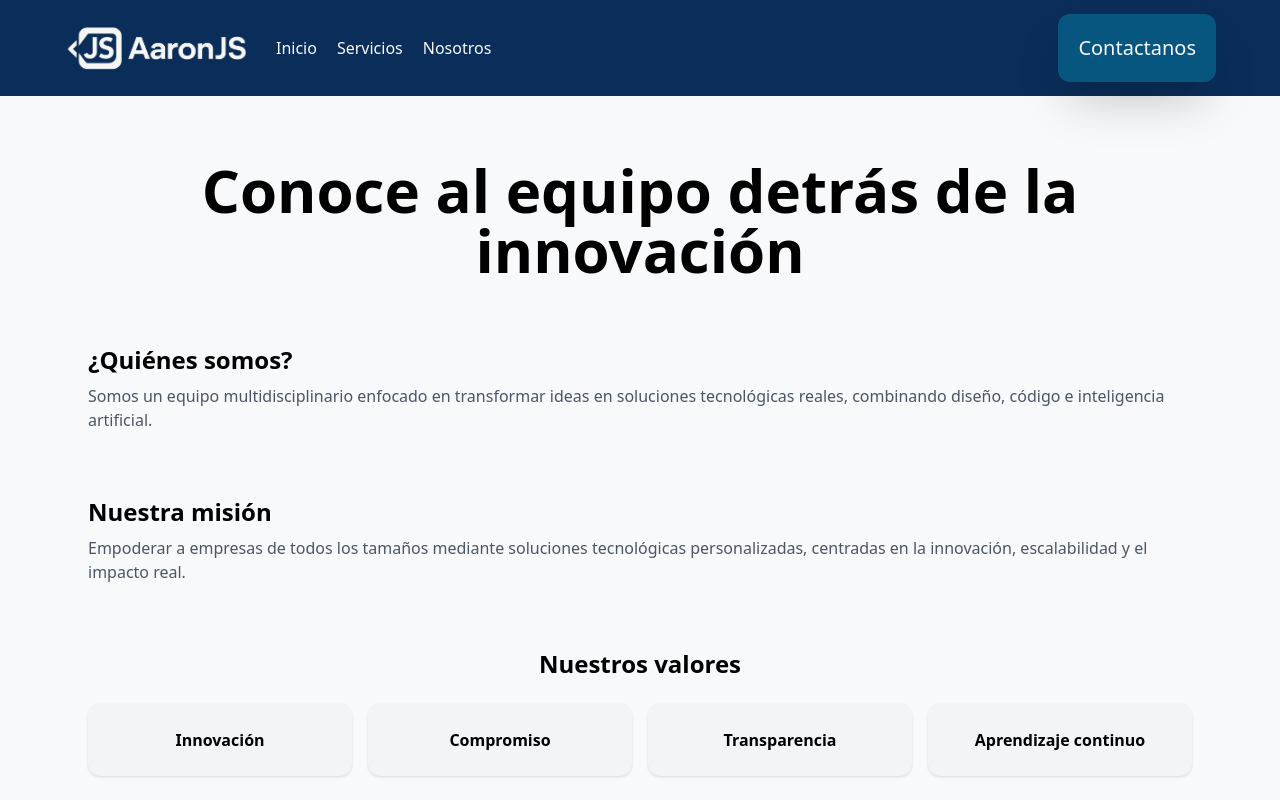
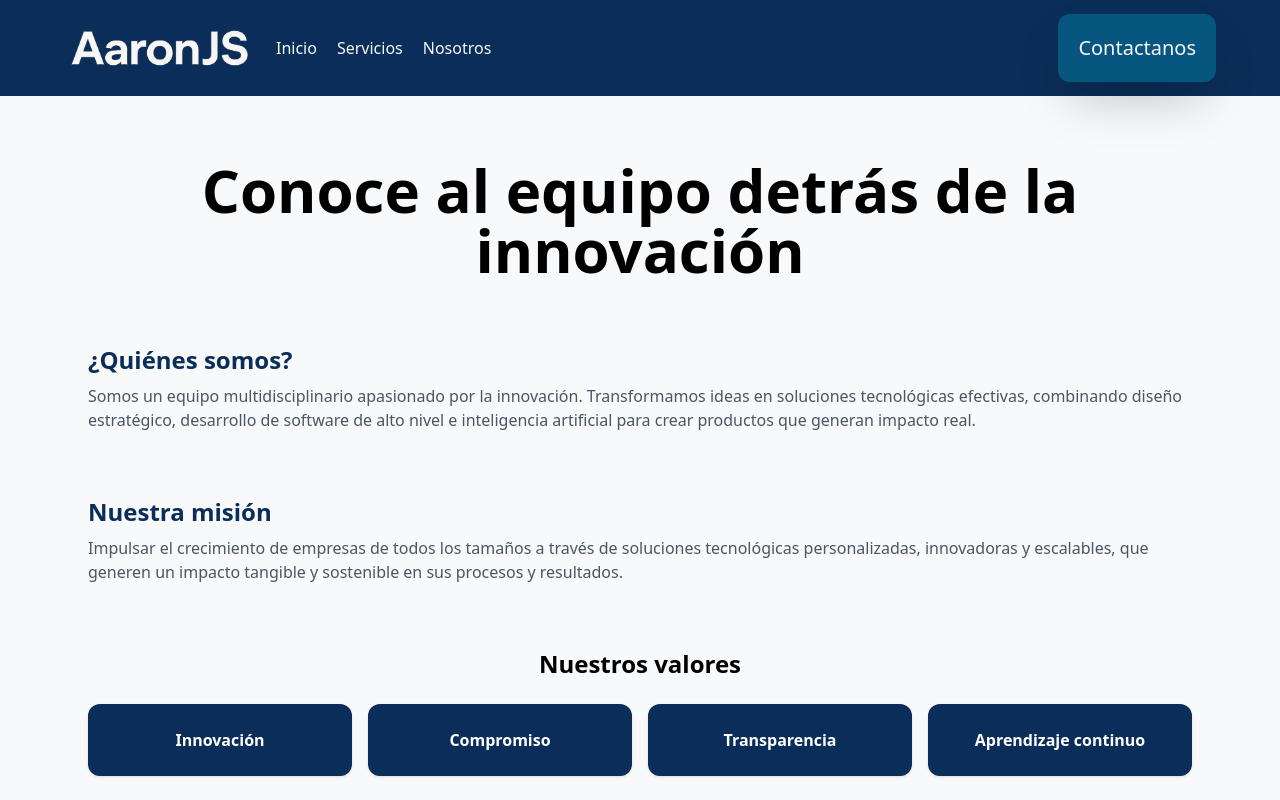
Before and after one commit to aaronJau21/AaronJS, a Next.js app: page /nosotros in a window 1280 px wide. Shown: the top 800 px of the page. Built offline with nearby package versions, Linux system fonts and the light colour scheme.

Commit message:
Refactor code structure for improved readability and maintainability

```diff
--- a/src/components/nosotros/Equipo.tsx
+++ b/src/components/nosotros/Equipo.tsx
@@ -1,6 +1,9 @@
 "use client";
 
 import { motion } from "framer-motion";
+
+import AaronImage from "@/assets/integrantes/aaron.jpg";
+import Image from "next/image";
 
 const fadeUp = {
   hidden: { opacity: 0, y: 30 },
@@ -20,17 +23,17 @@ export const Equipo = () => {
       </h2>
       <div className="grid grid-cols-2 md:grid-cols-4 gap-6 text-center">
         {[
-          { nombre: "Ana Torres", rol: "CEO" },
-          { nombre: "Luis Díaz", rol: "CTO" },
-          { nombre: "Paula Ríos", rol: "Diseñadora UX/UI" },
-          { nombre: "Carlos Pérez", rol: "Desarrollador IA" },
+          { nombre: "Aaron Jauregui Sifuentes", rol: "Programador FULL STACK", img: AaronImage },
+          { nombre: "Luis Díaz", rol: "CTO", img: AaronImage },
+          { nombre: "Paula Ríos", rol: "Diseñadora UX/UI", img: AaronImage },
+          { nombre: "Carlos Pérez", rol: "Desarrollador IA", img: AaronImage },
         ].map((persona, i) => (
           <motion.div
             key={i}
             className="flex flex-col items-center space-y-2"
             whileHover={{ scale: 1.05 }}
           >
-            <div className="w-24 h-24 bg-gray-300 rounded-full" />
+            <Image src={persona.img} alt={`Foto de ${persona.nombre}`} width={70} height={70} className="w-32 rounded-full"/>
             <p className="font-medium">{persona.nombre}</p>
             <p className="text-sm text-gray-500">{persona.rol}</p>
           </motion.div>
--- a/src/components/nosotros/Mision.tsx
+++ b/src/components/nosotros/Mision.tsx
@@ -15,11 +15,11 @@ export const Mision = () => {
       viewport={{ once: true }}
       variants={fadeUp}
     >
-      <h2 className="text-2xl font-semibold mb-2">Nuestra misión</h2>
+      <h2 className="text-2xl font-bold mb-2 text-header">Nuestra misión</h2>
       <p className="text-gray-600">
-        Empoderar a empresas de todos los tamaños mediante soluciones
-        tecnológicas personalizadas, centradas en la innovación, escalabilidad y
-        el impacto real.
+        Impulsar el crecimiento de empresas de todos los tamaños a través de
+        soluciones tecnológicas personalizadas, innovadoras y escalables, que
+        generen un impacto tangible y sostenible en sus procesos y resultados.
       </p>
     </motion.section>
   );
--- a/src/components/nosotros/QuienesSomos.tsx
+++ b/src/components/nosotros/QuienesSomos.tsx
@@ -14,11 +14,12 @@ export const QuienesSomos = () => {
       viewport={{ once: true }}
       variants={fadeUp}
     >
-      <h2 className="text-2xl font-semibold mb-2">¿Quiénes somos?</h2>
+      <h2 className="text-2xl font-bold mb-2 text-header">¿Quiénes somos?</h2>
       <p className="text-gray-600">
-        Somos un equipo multidisciplinario enfocado en transformar ideas en
-        soluciones tecnológicas reales, combinando diseño, código e inteligencia
-        artificial.
+        Somos un equipo multidisciplinario apasionado por la innovación.
+        Transformamos ideas en soluciones tecnológicas efectivas, combinando
+        diseño estratégico, desarrollo de software de alto nivel e inteligencia
+        artificial para crear productos que generan impacto real.
       </p>
     </motion.section>
   );
--- a/src/components/nosotros/Valores.tsx
+++ b/src/components/nosotros/Valores.tsx
@@ -27,7 +27,7 @@ export const Valores = () => {
         ].map((valor, i) => (
           <motion.div
             key={i}
-            className="bg-gray-100 p-6 rounded-xl shadow-sm"
+            className="bg-header p-6 rounded-xl shadow-sm text-white"
             whileHover={{ scale: 1.05 }}
           >
             <span className="font-bold">{valor}</span>
--- a/src/components/ui/Header.tsx
+++ b/src/components/ui/Header.tsx
@@ -17,8 +17,8 @@ export const Header = () => {
           <Image
             src={Logo}
             alt="Logo de AaronJS"
-            width={70}
-            height={70}
+            width={150}
+            height={150}
             className="w-48"
             priority
           />
```
Also changed, not shown: public/img/shared/logo.png, src/assets/integrantes/aaron.jpg (added).
